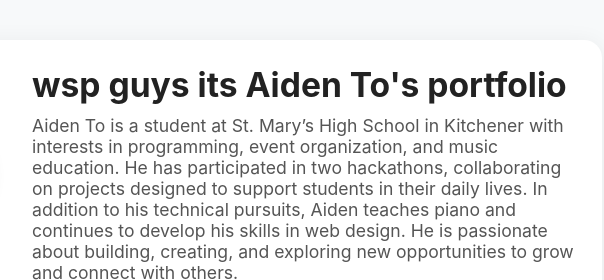
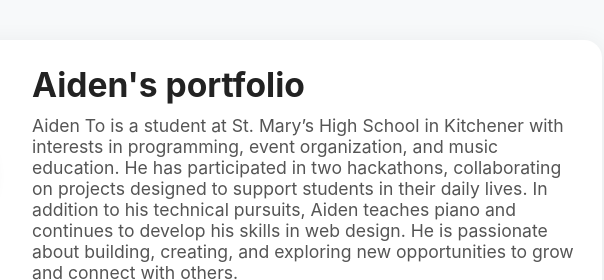
Before and after one commit to aidentoe/aidtoe.github.io, a plain HTML site: page index.html in a window 1280 px wide. Shown: the top 280 px of the page, 413-1017 px from the left. Drawn offline with Linux system fonts and the light colour scheme.

Commit message:
Update index.html

```diff
--- a/index.html
+++ b/index.html
@@ -12,7 +12,7 @@
         <header class="profile-header">
             <img src="profile.jpg" alt="Profile Picture" class="profile-pic">
             <div class="profile-description">
-                <h1>wsp guys its Aiden To's portfolio</h1>
+                <h1>Aiden's portfolio</h1>
                 <p>
                     Aiden To is a student at St. Mary’s High School in Kitchener with interests in programming, event organization, and music education.
                     He has participated in two hackathons, collaborating on projects designed to support students in their daily lives.
```
